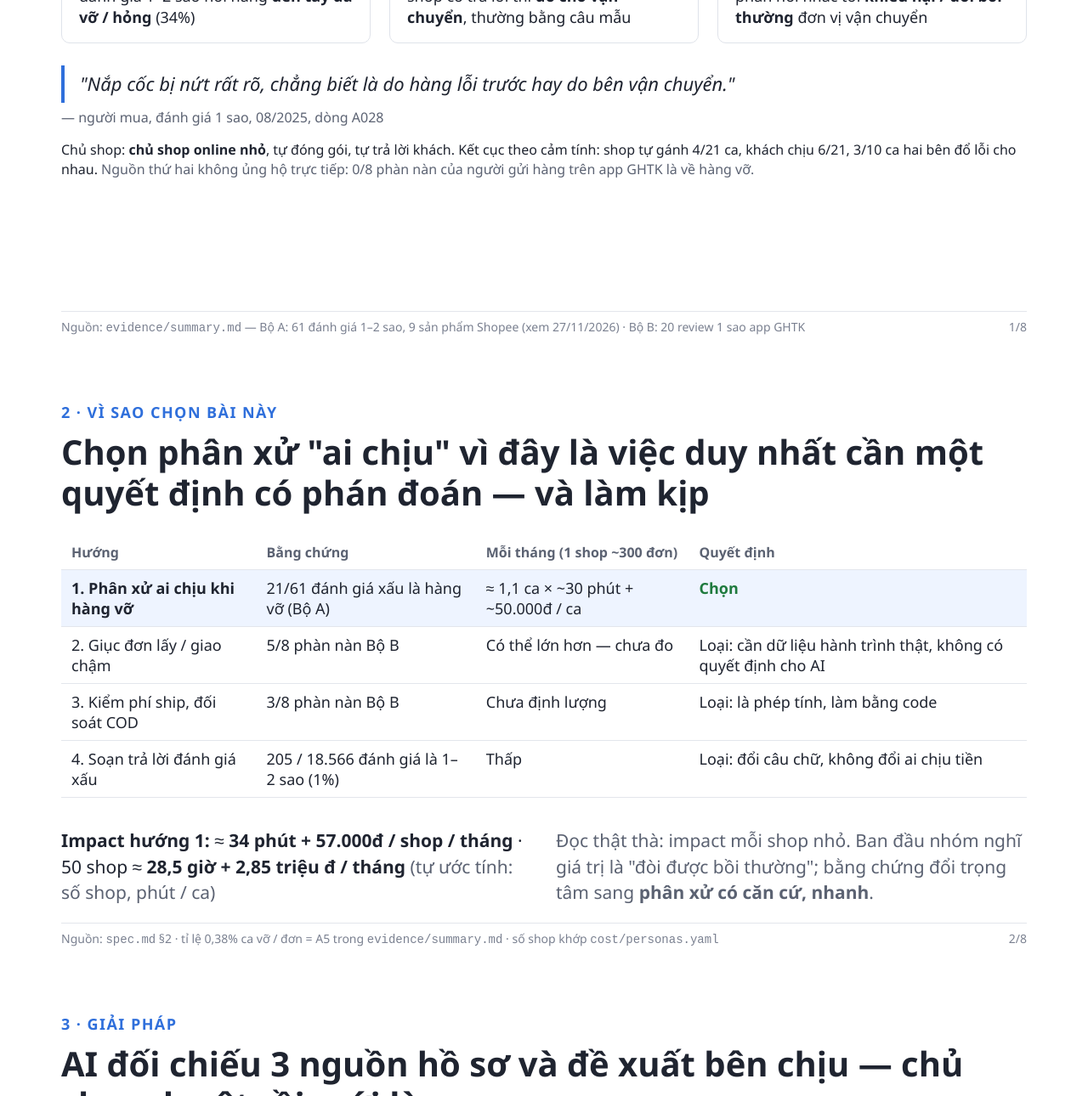
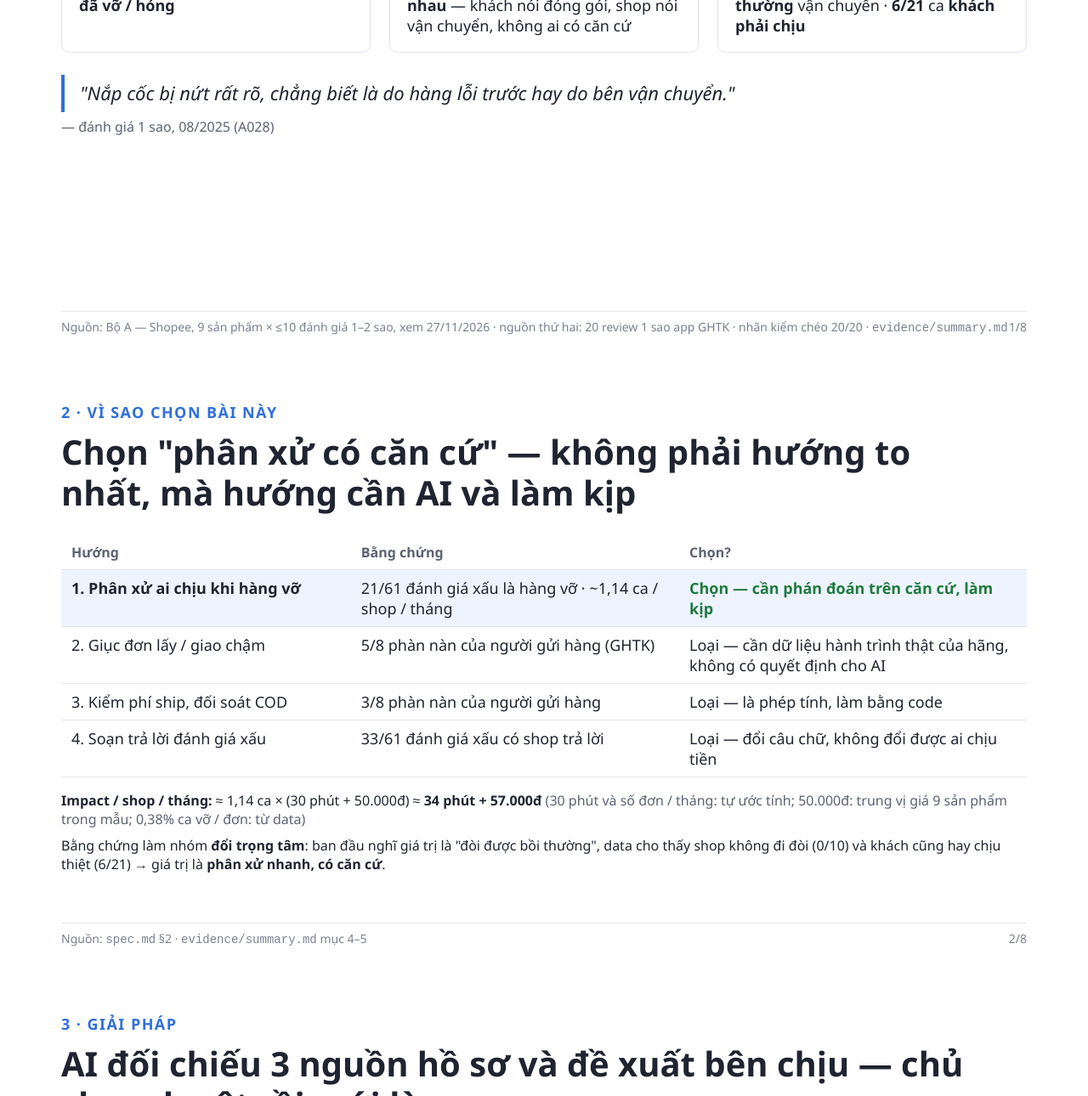
Before and after one commit to HoangQuan23112004/K5-Day15-L3B-4NPC, a plain HTML site: page slides/demo-slides.html in a window 1280 px wide. Shown: the part 304-1594 px from the top of the page at 85% size. Drawn offline with Linux system fonts and the light colour scheme.

Commit message:
Quân: slide trang 1–2 theo nội dung của Vĩnh (slides/noi-dung-trang-1-2.md), xuất lại demo-slides.pdf
Co-Authored-By: Claude Opus 5.5 <noreply@anthropic.com>

```diff
--- a/slides/demo-slides.html
+++ b/slides/demo-slides.html
@@ -52,35 +52,32 @@
 <!-- 1 -->
 <section class="slide">
   <p class="kicker">1 · Người dùng &amp; pain</p>
-  <h1>Chủ shop nhỏ bán hàng dễ vỡ không có căn cứ để phân xử khi khách báo hàng vỡ</h1>
+  <h1>Hàng vỡ đến tay khách — không ai biết lỗi ở đâu</h1>
+  <p class="small" style="margin:-8px 0 20px">Chủ shop online nhỏ bán hàng dễ vỡ (ly thủy tinh, bình gốm, chai serum, bánh hộp) phải quyết <b>ai chịu</b> khi khách báo hàng vỡ.</p>
   <div class="big">
-    <div class="stat"><div class="n">21/61</div><div class="l">đánh giá 1–2 sao nói hàng <b>đến tay đã vỡ / hỏng</b> (34%)</div></div>
-    <div class="stat"><div class="n">5/10</div><div class="l">shop có trả lời thì <b>đổ cho vận chuyển</b>, thường bằng câu mẫu</div></div>
-    <div class="stat"><div class="n">0/10</div><div class="l">phản hồi nhắc tới <b>khiếu nại / đòi bồi thường</b> đơn vị vận chuyển</div></div>
+    <div class="stat"><div class="n">21/61</div><div class="l">đánh giá xấu (34%) nói hàng <b>đến tay đã vỡ / hỏng</b></div></div>
+    <div class="stat"><div class="n">3/10</div><div class="l">ca có shop trả lời: <b>hai bên đổ lỗi cho nhau</b> — khách nói đóng gói, shop nói vận chuyển, không ai có căn cứ</div></div>
+    <div class="stat"><div class="n">0/10</div><div class="l">phản hồi của shop nhắc tới <b>đòi bồi thường</b> vận chuyển · <b>6/21</b> ca <b>khách phải chịu</b></div></div>
   </div>
   <p class="quote">"Nắp cốc bị nứt rất rõ, chẳng biết là do hàng lỗi trước hay do bên vận chuyển."</p>
-  <p class="muted small" style="margin:0 0 16px">— người mua, đánh giá 1 sao, 08/2025, dòng A028</p>
-  <p class="small">Chủ shop: <b>chủ shop online nhỏ</b>, tự đóng gói, tự trả lời khách. Kết cục theo cảm tính: shop tự gánh 4/21 ca, khách chịu 6/21, 3/10 ca hai bên đổ lỗi cho nhau.
-  <span class="muted">Nguồn thứ hai không ủng hộ trực tiếp: 0/8 phàn nàn của người gửi hàng trên app GHTK là về hàng vỡ.</span></p>
-  <div class="foot"><span>Nguồn: <code>evidence/summary.md</code> — Bộ A: 61 đánh giá 1–2 sao, 9 sản phẩm Shopee (xem 27/11/2026) · Bộ B: 20 review 1 sao app GHTK</span><span>1/8</span></div>
+  <p class="muted small" style="margin:0">— đánh giá 1 sao, 08/2025 (A028)</p>
+  <div class="foot"><span>Nguồn: Bộ A — Shopee, 9 sản phẩm × ≤10 đánh giá 1–2 sao, xem 27/11/2026 · nguồn thứ hai: 20 review 1 sao app GHTK · nhãn kiểm chéo 20/20 · <code>evidence/summary.md</code></span><span>1/8</span></div>
 </section>
 
 <!-- 2 -->
 <section class="slide">
   <p class="kicker">2 · Vì sao chọn bài này</p>
-  <h1>Chọn phân xử "ai chịu" vì đây là việc duy nhất cần một quyết định có phán đoán — và làm kịp</h1>
+  <h1>Chọn "phân xử có căn cứ" — không phải hướng to nhất, mà hướng cần AI và làm kịp</h1>
   <table>
-    <tr><th>Hướng</th><th>Bằng chứng</th><th>Mỗi tháng (1 shop ~300 đơn)</th><th>Quyết định</th></tr>
-    <tr class="hl"><td><b>1. Phân xử ai chịu khi hàng vỡ</b></td><td>21/61 đánh giá xấu là hàng vỡ (Bộ A)</td><td>≈ 1,1 ca × ~30 phút + ~50.000đ / ca</td><td class="ok">Chọn</td></tr>
-    <tr><td>2. Giục đơn lấy / giao chậm</td><td>5/8 phàn nàn Bộ B</td><td>Có thể lớn hơn — chưa đo</td><td>Loại: cần dữ liệu hành trình thật, không có quyết định cho AI</td></tr>
-    <tr><td>3. Kiểm phí ship, đối soát COD</td><td>3/8 phàn nàn Bộ B</td><td>Chưa định lượng</td><td>Loại: là phép tính, làm bằng code</td></tr>
-    <tr><td>4. Soạn trả lời đánh giá xấu</td><td>205 / 18.566 đánh giá là 1–2 sao (1%)</td><td>Thấp</td><td>Loại: đổi câu chữ, không đổi ai chịu tiền</td></tr>
+    <tr><th style="width:30%">Hướng</th><th style="width:34%">Bằng chứng</th><th>Chọn?</th></tr>
+    <tr class="hl"><td><b>1. Phân xử ai chịu khi hàng vỡ</b></td><td>21/61 đánh giá xấu là hàng vỡ · ~1,14 ca / shop / tháng</td><td class="ok">Chọn — cần phán đoán trên căn cứ, làm kịp</td></tr>
+    <tr><td>2. Giục đơn lấy / giao chậm</td><td>5/8 phàn nàn của người gửi hàng (GHTK)</td><td>Loại — cần dữ liệu hành trình thật của hãng, không có quyết định cho AI</td></tr>
+    <tr><td>3. Kiểm phí ship, đối soát COD</td><td>3/8 phàn nàn của người gửi hàng</td><td>Loại — là phép tính, làm bằng code</td></tr>
+    <tr><td>4. Soạn trả lời đánh giá xấu</td><td>33/61 đánh giá xấu có shop trả lời</td><td>Loại — đổi câu chữ, không đổi được ai chịu tiền</td></tr>
   </table>
-  <div class="row" style="margin-top:14px">
-    <div class="col"><p><b>Impact hướng 1:</b> ≈ <b>34 phút + 57.000đ / shop / tháng</b> · 50 shop ≈ <b>28,5 giờ + 2,85 triệu đ / tháng</b> <span class="muted">(tự ước tính: số shop, phút / ca)</span></p></div>
-    <div class="col"><p class="muted">Đọc thật thà: impact mỗi shop nhỏ. Ban đầu nhóm nghĩ giá trị là "đòi được bồi thường"; bằng chứng đổi trọng tâm sang <b>phân xử có căn cứ, nhanh</b>.</p></div>
-  </div>
-  <div class="foot"><span>Nguồn: <code>spec.md</code> §2 · tỉ lệ 0,38% ca vỡ / đơn = A5 trong <code>evidence/summary.md</code> · số shop khớp <code>cost/personas.yaml</code></span><span>2/8</span></div>
+  <p class="small" style="margin:16px 0 8px"><b>Impact / shop / tháng:</b> ≈ 1,14 ca × (30 phút + 50.000đ) ≈ <b>34 phút + 57.000đ</b> <span class="muted">(30 phút và số đơn / tháng: tự ước tính; 50.000đ: trung vị giá 9 sản phẩm trong mẫu; 0,38% ca vỡ / đơn: từ data)</span></p>
+  <p class="small" style="margin:0">Bằng chứng làm nhóm <b>đổi trọng tâm</b>: ban đầu nghĩ giá trị là "đòi được bồi thường", data cho thấy shop không đi đòi (0/10) và khách cũng hay chịu thiệt (6/21) → giá trị là <b>phân xử nhanh, có căn cứ</b>.</p>
+  <div class="foot"><span>Nguồn: <code>spec.md</code> §2 · <code>evidence/summary.md</code> mục 4–5</span><span>2/8</span></div>
 </section>
 
 <!-- 3 -->
```
Also changed, not shown: 1 other file.
